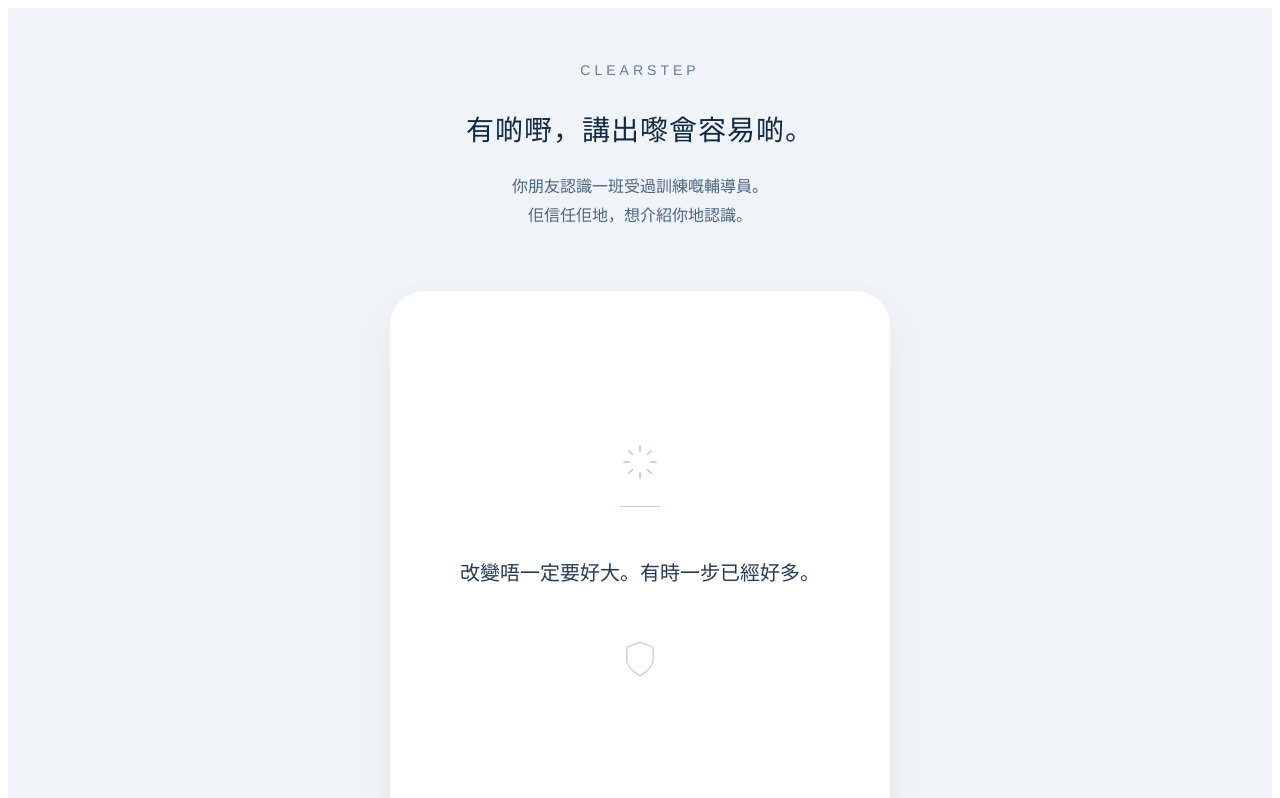
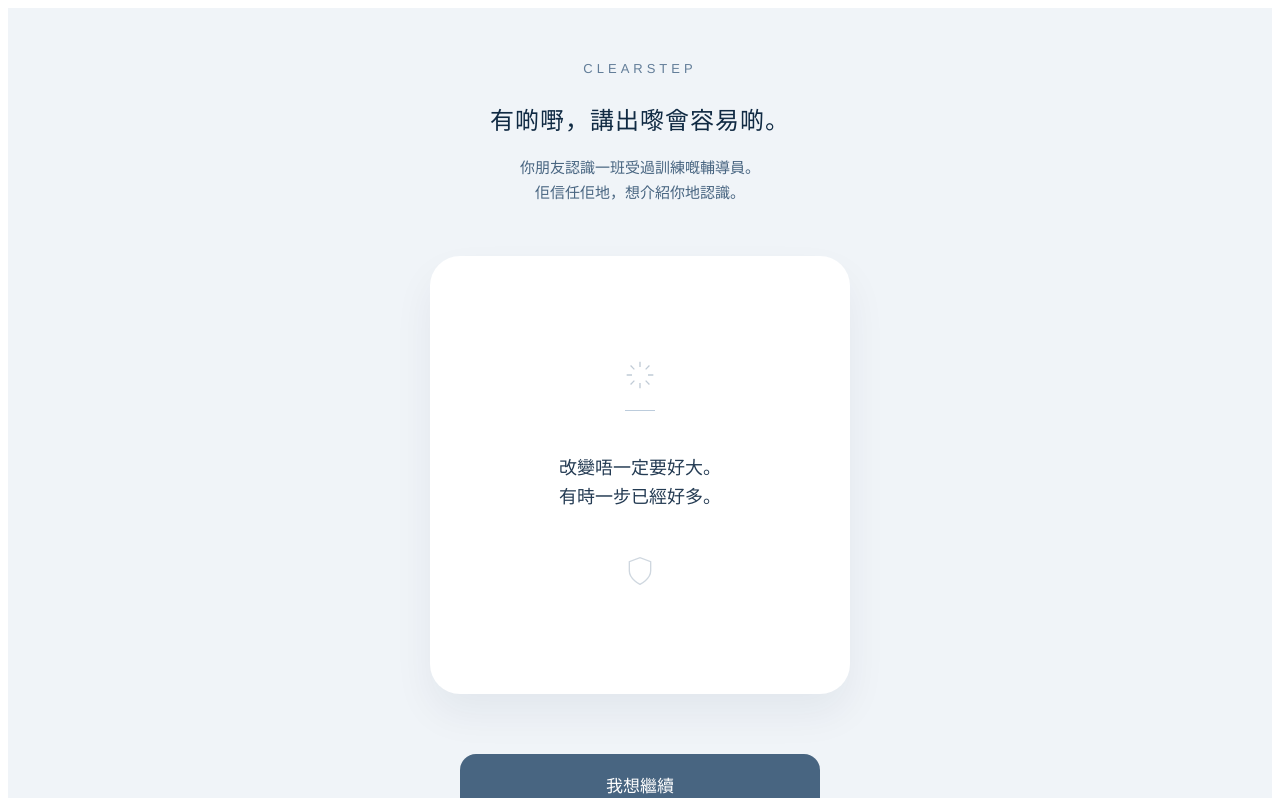
Before and after one commit to kitkitex/counselling-app, a Next.js app: page / in a window 1280 px wide. Shown: the top 798 px of the page. Built offline with nearby package versions, Linux system fonts and the light colour scheme.

Commit message:
Update index.js

```diff
--- a/pages/index.js
+++ b/pages/index.js
@@ -16,105 +16,102 @@ export default function Home() {
   return (
     <div style={{
       minHeight: '100vh',
-      backgroundColor: '#F0F4F8', // 輕盈的灰藍色背景
+      backgroundColor: '#F0F4F8',
       display: 'flex',
       flexDirection: 'column',
       alignItems: 'center',
       justifyContent: 'center',
       padding: '40px 20px',
       fontFamily: '"PingFang HK", "Helvetica Neue", sans-serif',
-      color: '#334E68' // 深灰藍文字
+      color: '#334E68'
     }}>
 
       {/* 頂部文字區 */}
-      <div style={{ textAlign: 'center', marginBottom: '60px' }}>
+      <div style={{ textAlign: 'center', marginBottom: '50px' }}>
         <p style={{
-          fontSize: '14px',
+          fontSize: '13px',
           letterSpacing: '4px',
-          color: '#627D98', // 中灰藍標籤色
-          marginBottom: '30px',
+          color: '#627D98',
+          marginBottom: '25px',
           fontWeight: '300'
         }}>CLEARSTEP</p>
 
         <h1 style={{
-          fontSize: '28px',
+          fontSize: '24px',
           fontWeight: '500',
-          marginBottom: '25px',
+          marginBottom: '20px',
           letterSpacing: '1px',
-          color: '#102A43' // 最深色標題
+          color: '#102A43'
         }}>有啲嘢，講出嚟會容易啲。</h1>
 
-        <p style={{ fontSize: '16px', color: '#486581', margin: '5px 0' }}>你朋友認識一班受過訓練嘅輔導員。</p>
-        <p style={{ fontSize: '16px', color: '#486581', margin: '5px 0' }}>佢信任佢地，想介紹你地認識。</p>
+        <p style={{ fontSize: '15px', color: '#486581', margin: '4px 0' }}>你朋友認識一班受過訓練嘅輔導員。</p>
+        <p style={{ fontSize: '15px', color: '#486581', margin: '4px 0' }}>佢信任佢地，想介紹你地認識。</p>
       </div>
 
-      {/* 中間白色卡片 */}
+      {/* 中間白色卡片 - 比例縮小 */}
       <div style={{
         backgroundColor: '#ffffff',
-        maxWidth: '420px',
+        maxWidth: '360px', // 從 420px 縮小到 360px
         width: '100%',
-        borderRadius: '35px',
-        aspectRatio: '1 / 1.1',
+        borderRadius: '30px',
+        aspectRatio: '1 / 1.05', // 稍微調整比例，不要太長
         display: 'flex',
         flexDirection: 'column',
         alignItems: 'center',
         justifyContent: 'center',
-        padding: '40px',
-        boxShadow: '0 20px 40px rgba(16, 42, 67, 0.06)', // 帶有深藍基調的柔和陰影
-        marginBottom: '80px'
+        padding: '30px', // 減少內邊距讓內容更緊湊
+        boxShadow: '0 20px 40px rgba(16, 42, 67, 0.06)',
+        marginBottom: '60px'
       }}>
-        {/* 頂部小 Icon 裝飾 - 改為灰藍色 */}
-        <div style={{ opacity: 0.4, marginBottom: '20px' }}>
-          <svg width="40" height="40" viewBox="0 0 24 24" fill="none" stroke="#627D98" strokeWidth="1">
+        <div style={{ opacity: 0.4, marginBottom: '15px' }}>
+          <svg width="32" height="32" viewBox="0 0 24 24" fill="none" stroke="#627D98" strokeWidth="1">
             <path d="M12 2L12 6M12 18L12 22M4.93 4.93L7.76 7.76M16.24 16.24L19.07 19.07M2 12L6 12M18 12L22 12M4.93 19.07L7.76 16.24M16.24 7.76L19.07 4.93" />
           </svg>
         </div>
 
         <div style={{
-          width: '40px',
+          width: '30px',
           height: '1px',
           backgroundColor: '#BCCCDC',
-          marginBottom: '30px'
+          marginBottom: '25px'
         }}></div>
 
         <p style={{
-          fontSize: '20px',
+          fontSize: '18px', // 配合卡片縮小，字體也稍微調小
           lineHeight: '1.6',
           textAlign: 'center',
           fontWeight: '400',
-          padding: '0 10px',
+          padding: '0 15px',
           color: '#243B53'
         }}>
-          改變唔一定要好大。有時一步已經好多。
+          改變唔一定要好大。<br/>有時一步已經好多。
         </p>
 
         <div style={{
-          marginTop: '30px',
+          marginTop: '25px',
           opacity: 0.3
         }}>
-          {/* 底部 Icon 裝飾 - 改為盾牌形狀象徵安全 */}
-          <svg width="40" height="40" viewBox="0 0 24 24" fill="none" stroke="#627D98" strokeWidth="1">
+          <svg width="32" height="32" viewBox="0 0 24 24" fill="none" stroke="#627D98" strokeWidth="1">
             <path d="M12 22s8-4 8-10V5l-8-3-8 3v7c0 6 8 10 8 10z" />
           </svg>
         </div>
       </div>
 
       {/* 底部按鈕區 */}
-      <div style={{ width: '100%', maxWidth: '420px', textAlign: 'center' }}>
-
+      <div style={{ width: '100%', maxWidth: '360px', textAlign: 'center' }}>
         <button
           onClick={goToCounselling}
           style={{
             width: '100%',
-            padding: '20px',
-            backgroundColor: '#486581', // 沉穩的灰藍色按鈕
+            padding: '18px',
+            backgroundColor: '#486581',
             color: 'white',
             border: 'none',
-            borderRadius: '18px',
-            fontSize: '18px',
+            borderRadius: '16px',
+            fontSize: '17px',
             fontWeight: '400',
             cursor: 'pointer',
-            marginBottom: '30px',
+            marginBottom: '25px',
             transition: 'background-color 0.2s'
           }}
           onMouseOver={(e) => e.currentTarget.style.backgroundColor = '#334E68'}
@@ -124,7 +121,7 @@ export default function Home() {
         </button>
 
         <p style={{
-          fontSize: '13px',
+          fontSize: '12px',
           color: '#627D98',
           letterSpacing: '0.5px'
         }}>
```
